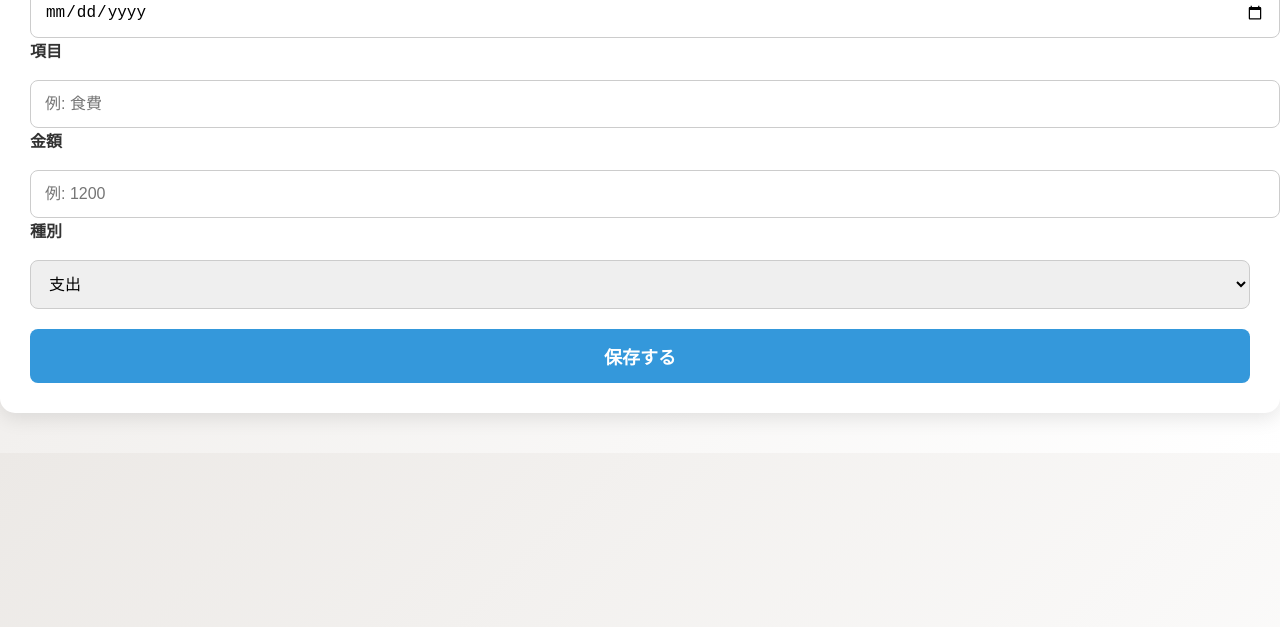
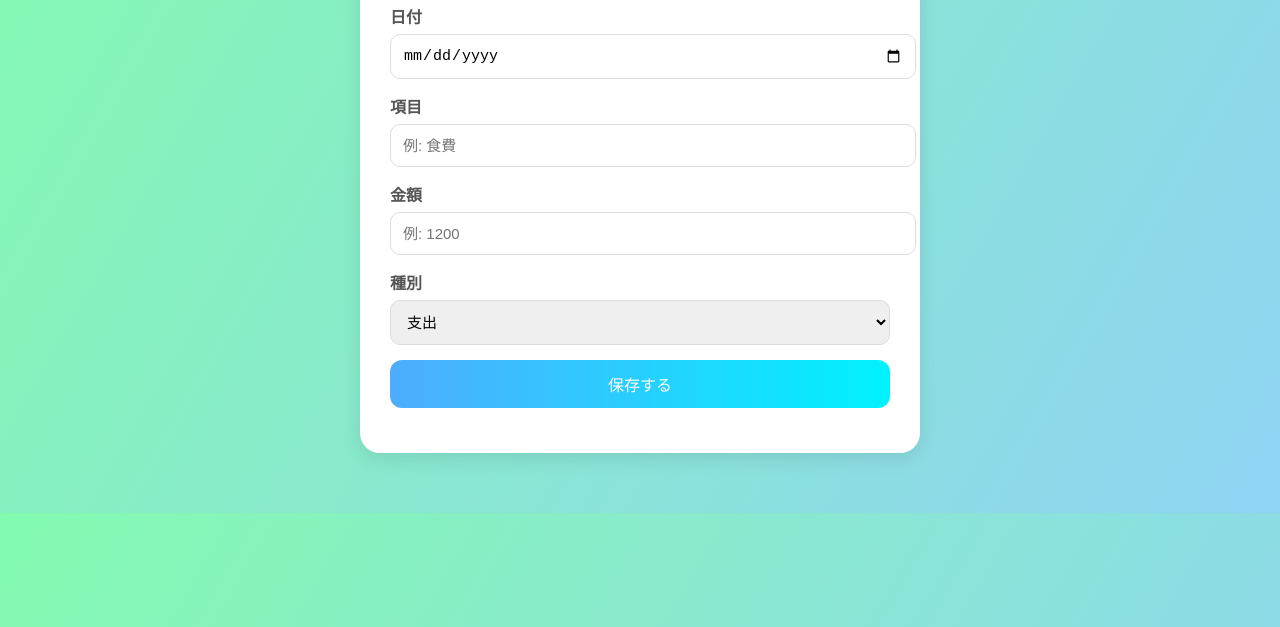
Before and after one commit to izusho3403/kakeibo-app, a plain HTML site: page index.html in a window 1280 px wide. Shown: the part 173-800 px from the top of the page. Drawn offline with Linux system fonts and the light colour scheme.

Commit message:
Update style.css

```diff
--- a/style.css
+++ b/style.css
@@ -1,90 +1,77 @@
 body {
-  font-family: 'Segoe UI', 'Hiragino Sans', 'Noto Sans JP', sans-serif;
+  font-family: "Segoe UI", sans-serif;
+  background: linear-gradient(120deg, #84fab0, #8fd3f4);
   margin: 0;
   padding: 0;
-  background: linear-gradient(135deg, #ece9e6, #ffffff);
+}
+
+.container {
+  max-width: 500px;
+  margin: 60px auto;
+  background: #fff;
+  padding: 30px;
+  border-radius: 20px;
+  box-shadow: 0px 5px 20px rgba(0,0,0,0.1);
+  animation: fadeIn 0.8s ease-in-out;
+}
+
+h1 {
+  text-align: center;
+  margin-bottom: 20px;
   color: #333;
 }
 
-header {
-  background: #2c3e50;
-  color: #fff;
-  padding: 20px;
-  text-align: center;
-  font-size: 28px;
-  font-weight: bold;
-  box-shadow: 0 4px 10px rgba(0,0,0,0.15);
+.form-group {
+  margin-bottom: 15px;
 }
 
-main {
-  max-width: 900px;
-  margin: 40px auto;
-  padding: 20px;
-}
-
-form {
-  background: #fff;
-  padding: 30px;
-  border-radius: 15px;
-  box-shadow: 0 5px 20px rgba(0,0,0,0.1);
-  margin-bottom: 40px;
-}
-
-form label {
+label {
   display: block;
-  margin-bottom: 12px;
-  font-weight: 600;
+  margin-bottom: 6px;
+  font-weight: bold;
+  color: #555;
 }
 
 input, select {
   width: 100%;
-  padding: 14px;
-  margin-top: 6px;
-  border: 1px solid #ccc;
-  border-radius: 8px;
-  font-size: 16px;
-  transition: all 0.2s;
+  padding: 12px;
+  border-radius: 10px;
+  border: 1px solid #ddd;
+  font-size: 15px;
+  transition: 0.2s;
 }
 
 input:focus, select:focus {
-  border-color: #3498db;
-  box-shadow: 0 0 6px rgba(52, 152, 219, 0.3);
+  border-color: #4facfe;
   outline: none;
+  box-shadow: 0 0 5px rgba(79,172,254,0.3);
 }
 
-button {
+.btn {
   width: 100%;
-  padding: 14px;
-  margin-top: 20px;
-  background: #3498db;
+  padding: 12px;
+  background: linear-gradient(90deg, #4facfe, #00f2fe);
   color: #fff;
+  font-size: 16px;
   border: none;
-  border-radius: 8px;
-  font-size: 18px;
-  font-weight: bold;
+  border-radius: 12px;
   cursor: pointer;
-  transition: background 0.3s;
+  transition: 0.3s;
 }
 
-button:hover {
-  background: #2980b9;
+.btn:hover {
+  transform: translateY(-2px);
+  box-shadow: 0px 4px 10px rgba(0,0,0,0.2);
 }
 
-h2 {
-  margin-bottom: 20px;
+#message {
   text-align: center;
-  font-size: 22px;
-  color: #444;
+  margin-top: 15px;
+  font-size: 14px;
+  color: #333;
 }
 
-.chart-container {
-  background: #fff;
-  padding: 25px;
-  border-radius: 15px;
-  box-shadow: 0 5px 20px rgba(0,0,0,0.1);
+@keyframes fadeIn {
+  from { opacity: 0; transform: translateY(20px); }
+  to   { opacity: 1; transform: translateY(0); }
 }
-
-canvas {
-  max-width: 100%;
-  height: auto;
-}
```
